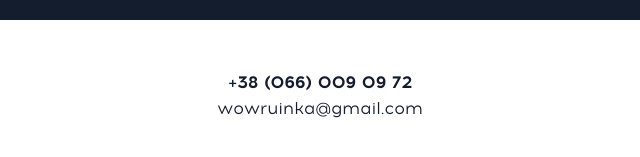
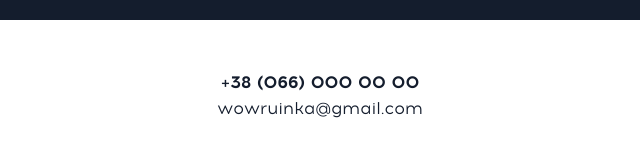
Before and after one commit to JuliaRuin/my-resume, a plain HTML site: page index.html in a window 1280 px wide. Shown: the part 5541-5698 px from the top of the page, 317-957 px from the left. Drawn offline with Linux system fonts and the light colour scheme.

Commit message:
Update index.html

```diff
--- a/index.html
+++ b/index.html
@@ -685,8 +685,8 @@
             <p class="footer-my-profession">Frontend Developer</p>
           </div>
           <div class="footer-contacts">
-            <a class="footer-my-tel" href="tel:+380660090972"
-              >+38 (066) 009 09 72</a
+            <a class="footer-my-tel" href="tel:+380660000000"
+              >+38 (066) 000 00 00</a
             >
             <a class="footer-my-mail" href="mailto:wowruinka@gmail.com"
               >wowruinka@gmail.com</a
```
